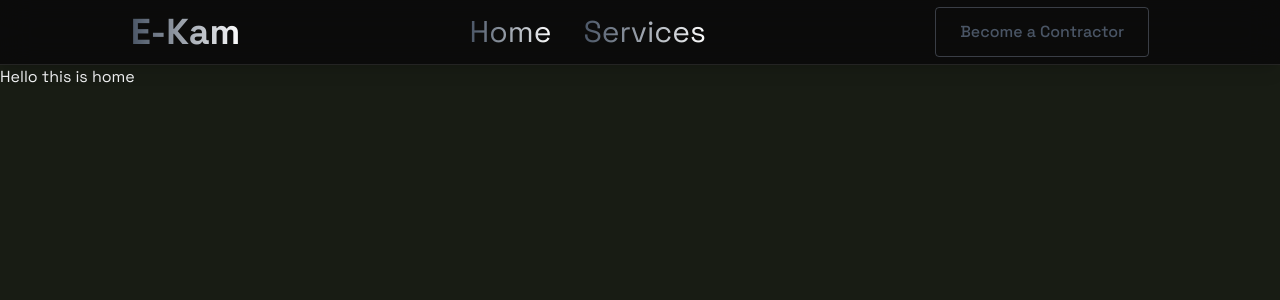
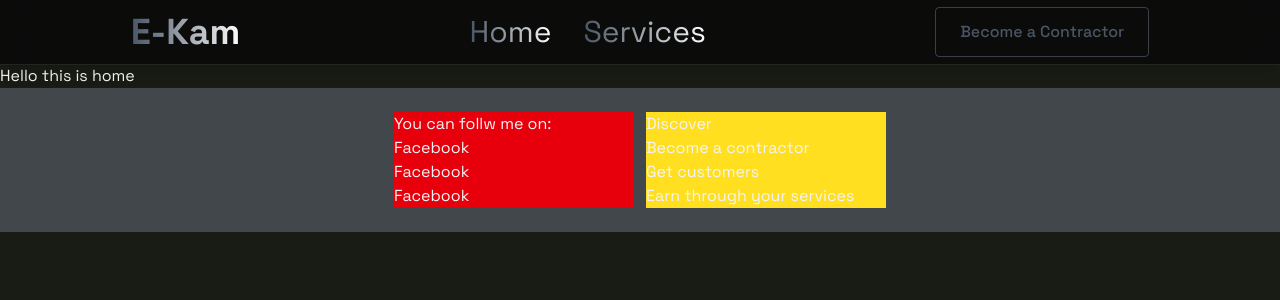
Before and after one commit to Samrat-Deula7/E-Kam, a React (Vite) app in the folder frontend/: page / in a window 1280 px wide. Shown: the top 300 px of the page. Built offline with nearby package versions, Linux system fonts and the light colour scheme.

Commit message:
Working on footer

```diff
--- a/frontend/src/App.jsx
+++ b/frontend/src/App.jsx
@@ -3,6 +3,7 @@ import Navbar from "./Navbar"
 import MobileMenu from "./MobileMenu";
 import Home from "./components/Home";
 import Services from "./components/services";
+import Footer from "./footer";
 import { useState } from "react";
 
 
@@ -17,6 +18,7 @@ const[menuOpen,setmenuOpen]=useState(false);
           <Route path="/" element={<Home />} />
           <Route path="/services" element={<Services />} />
         </Routes>
+        <Footer/>
       </Router>
     </>
   );
--- /dev/null
+++ b/frontend/src/Footer.jsx
@@ -0,0 +1,22 @@
+const Footer = () => {
+  return (
+    <div className="flex items-center justify-center gap-x-3  mb-0 min-w-screen py-6 px-4  bg-gray-500/50  h-28 md:h-36">
+      <div className="bg-red-600 w-60 flex flex-col ">
+        <h1>You can follw me on:</h1>
+        <a href="">Facebook</a>
+        <a href="">Facebook</a>
+        <a href="">Facebook</a>
+      </div>
+      <div className="bg-yellow-300 w-60 flex flex-col ">
+        <h1>Discover</h1>
+        <ul>
+          <li>Become a contractor</li>
+          <li>Get customers</li>
+          <li>Earn through your services</li>
+        </ul>
+      </div>
+    </div>
+  );
+};
+
+export default Footer;
--- a/frontend/src/Navbar.jsx
+++ b/frontend/src/Navbar.jsx
@@ -8,7 +8,7 @@ const Navbar = ({menuOpen,setmenuOpen}) => {
     document.body.style.overflow=menuOpen?"hidden":"";
   },[menuOpen])
   return (
-    <nav className="mt-0 min-w-screen z-40 bg-[rgba(10,10,10,0.9)] backdrop-blur-lg border-b border-white/10 shadow-lg">
+    <nav className="fixed top-0 max-w-screen z-40 bg-[rgba(10,10,10,0.9)] backdrop-blur-lg border-b border-white/10 shadow-lg">
       <div className="min-w-screen mx-auto px-4">
         <div className="flex justify-between sm:justify-around items-center h-16">
           <Link
--- a/frontend/src/components/Home.jsx
+++ b/frontend/src/components/Home.jsx
@@ -1,5 +1,9 @@
 const Home=()=>{
-    return <div >Hello this is home</div>;
+    return (
+      <div className=" pt-16 min-h-full">
+        Hello this is home
+      </div>
+    );
 }
 
 export default Home;
--- a/frontend/src/components/services.jsx
+++ b/frontend/src/components/services.jsx
@@ -1,4 +1,4 @@
 const Services=()=>{
-return(<h1>this is services page</h1>)
+return <div className=" pt-16 min-h-full">this is services page</div>;
 }
 export default Services;
```
